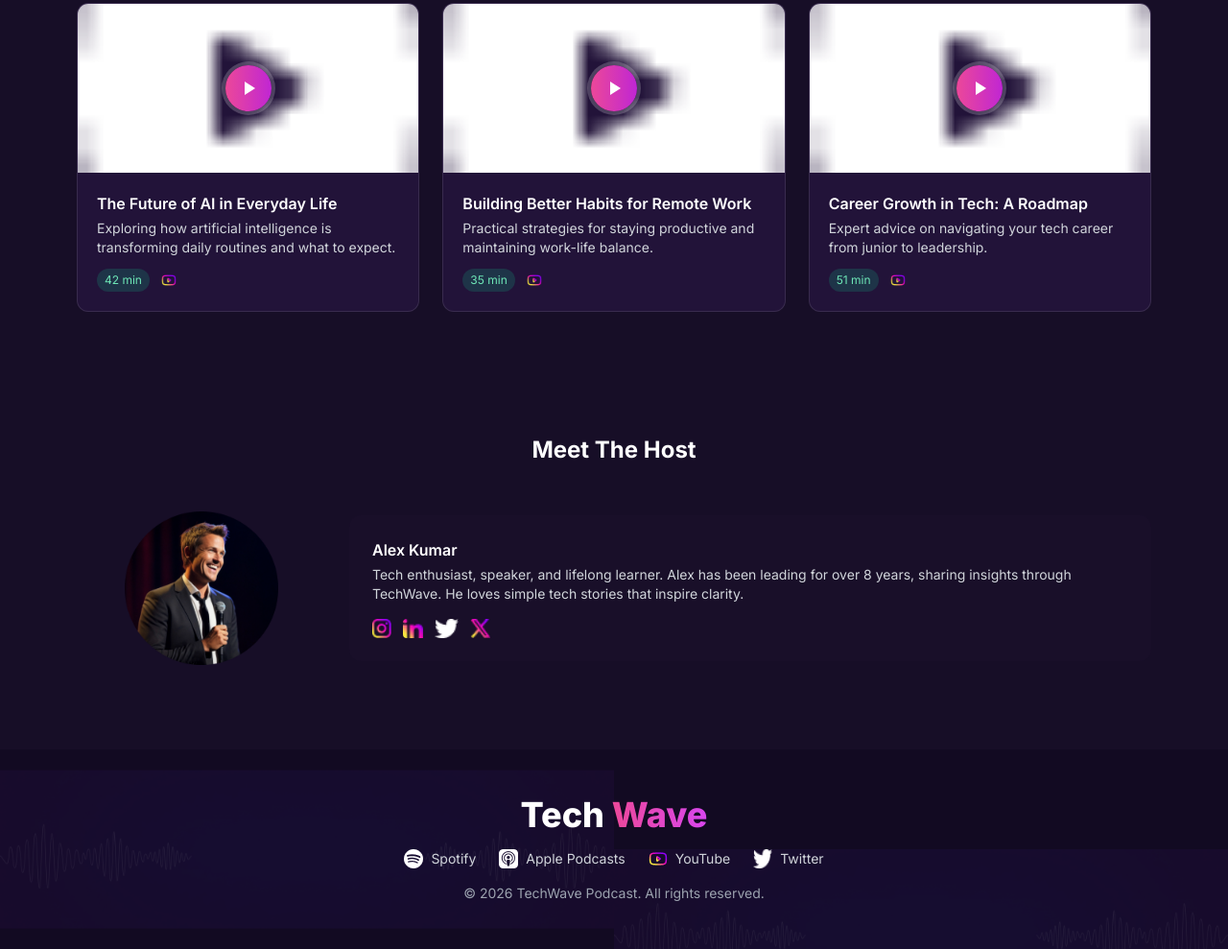
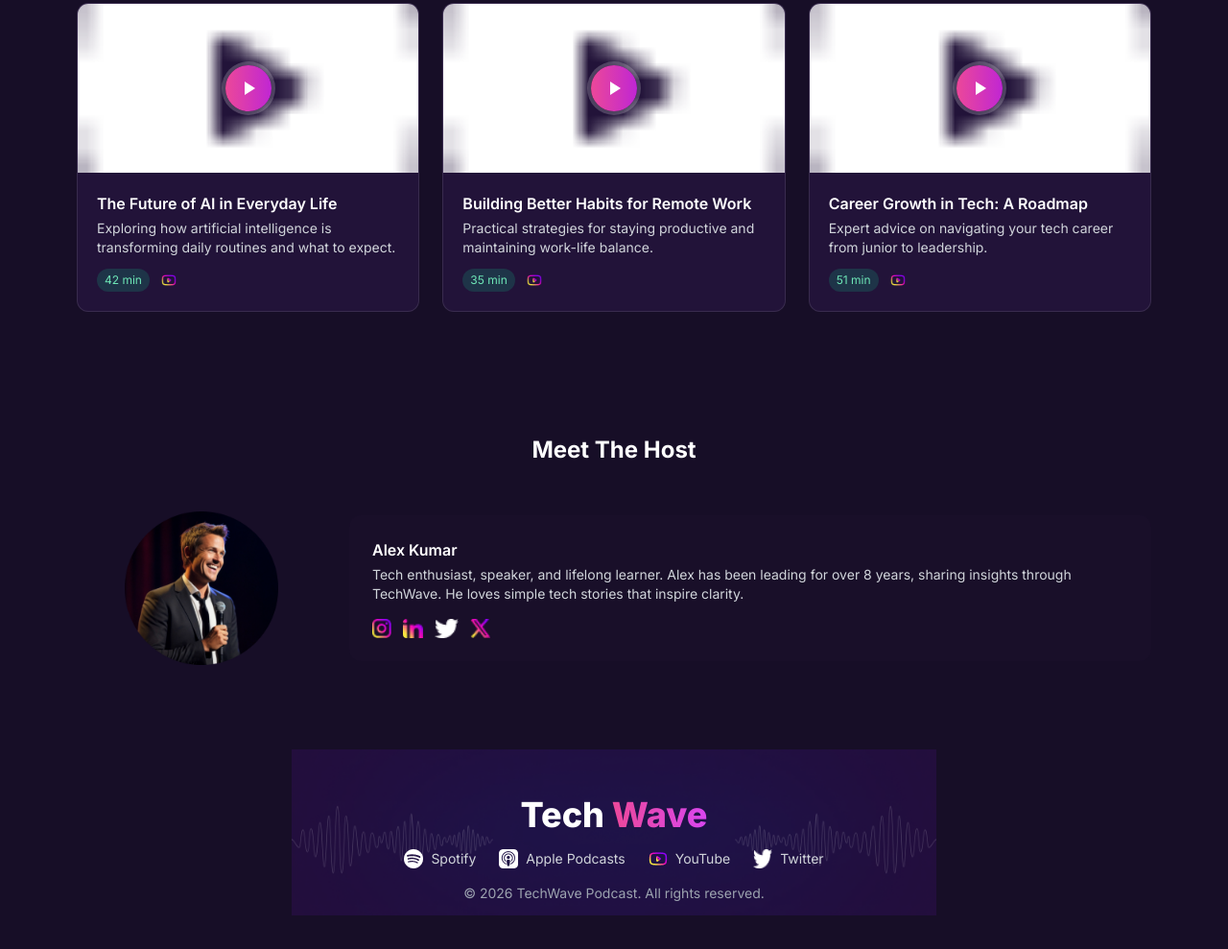
Before and after one commit to bredest/B13-kanil-Assignment-2, a plain HTML site: page index.html in a window 1280 px wide. Shown: the part 2025-3014 px from the top of the page at 96% size. Drawn offline with nearby package versions, Linux system fonts and the light colour scheme.

Commit message:
add fppter

```diff
--- a/index.html
+++ b/index.html
@@ -234,10 +234,10 @@
     </div>
   </section>
 
-  <footer class="relative bg-[#120a22] overflow-hidden">
+  <footer class="relative - hidden[#120a22] justify-center max-w-2xl mx-auto">
     <div class="absolute inset-0 pointer-events-none">
-      <img src="footer-bg.png" alt="" class="absolute left-0 top-1/2 -translate-y-1/2 w-1/2 opacity-40">
-      <img src="footer-bg.png" alt="" style="transform:scaleX(-1)" class="absolute right-0 top-1/2 -translate-y-1/2 w-1/2 opacity-40">
+      <img src="footer-bg.png" alt="" class=" eopacity-2">
+
     </div>
     <div class="relative max-w-6xl mx-auto px-4 py-12 text-center">
       <div class="text-3xl md:text-4xl font-extrabold mb-4">
```
